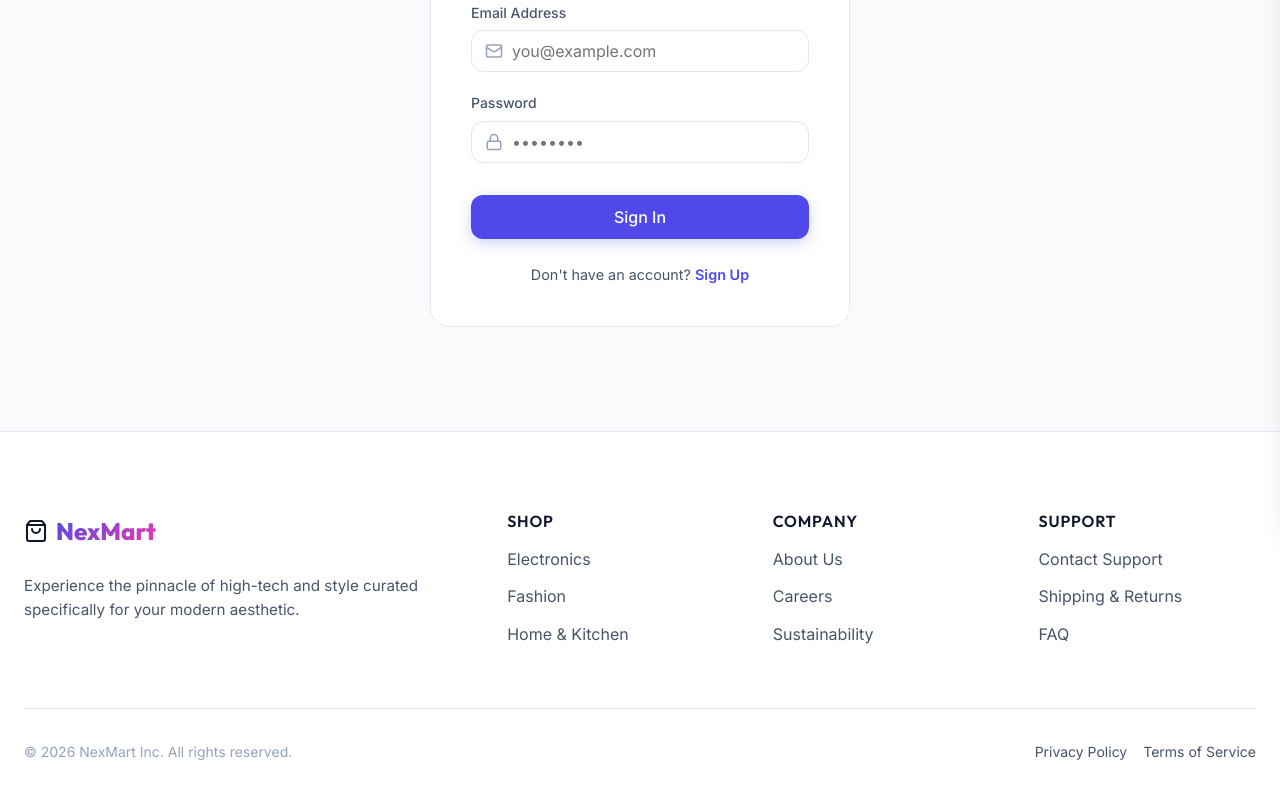
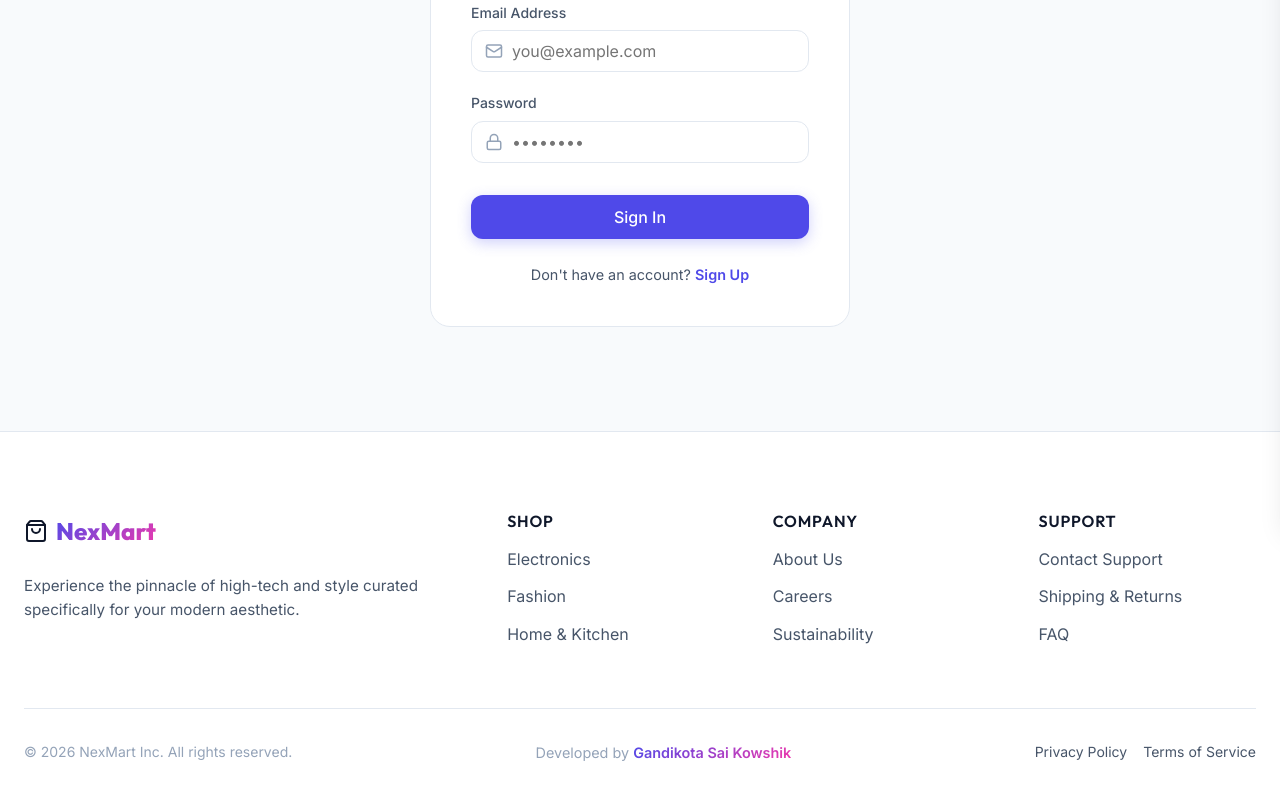
Before and after one commit to GSaikowshik/Nexmart, a React (Vite) app in the folder frontend/: page /login in a window 1280 px wide. Shown: the part 280-1080 px from the top of the page. Built offline with nearby package versions, Linux system fonts and the light colour scheme; no server answers.

Commit message:
Chore: Update footer with developer credits

```diff
--- a/frontend/src/components/common/Footer.jsx
+++ b/frontend/src/components/common/Footer.jsx
@@ -51,6 +51,18 @@ export default function Footer() {
 
         <div className="footer-bottom flex justify-between align-center flex-wrap gap-md">
           <p>&copy; {new Date().getFullYear()} NexMart Inc. All rights reserved.</p>
+          <p style={{ fontSize: '0.9rem', color: 'var(--text-muted)' }}>
+            Developed by{' '}
+            <a
+              href="https://www.linkedin.com/in/gandikotasaikowshik"
+              target="_blank"
+              rel="noopener noreferrer"
+              className="text-gradient"
+              style={{ fontWeight: 600, textDecoration: 'none', display: 'inline-block' }}
+            >
+              Gandikota Sai Kowshik
+            </a>
+          </p>
           <div className="flex gap-md">
             <a href="#" className="footer-link">Privacy Policy</a>
             <a href="#" className="footer-link">Terms of Service</a>
```
